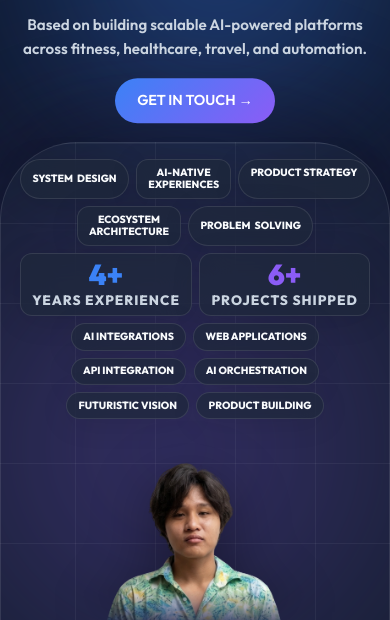
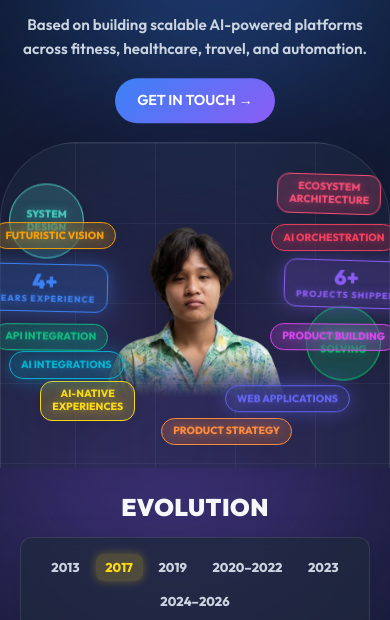
Before and after one commit to winchakma/portfolio, a plain HTML site: page index.html in a window 390 px wide. Shown: the part 224-844 px from the top of the page. Drawn offline with Linux system fonts and the light colour scheme.

Commit message:
fix(mobile): restore floating stickers and apply permanent colors

```diff
--- a/styles.css
+++ b/styles.css
@@ -467,40 +467,68 @@ footer { text-align: center; padding: 2rem 1rem; border-top: 1px solid var(--gla
         height: auto;
         border-radius: 20px;
     }
-    /* Stickers: reflow from absolute to flex-wrap (same look, mobile-friendly) */
-    .sticker {
-        position: static !important;
-        transform: none !important;
-        animation: none !important;
-        font-size: 0.75rem;
-        padding: 0.5rem 0.9rem;
-    }
-    .sticker-circle {
-        width: auto;
-        height: auto;
-        border-radius: 50px;
-        flex-direction: row;
-        gap: 0.25rem;
-        padding: 0.5rem 1rem;
-    }
     .portrait-container {
-        flex-wrap: wrap;
-        gap: 0.6rem;
-        justify-content: center;
-        margin-top: 0;
-        margin-bottom: 1rem;
-        padding: 1rem 1rem 0;
+        margin-top: 2rem;
+        margin-bottom: 2rem;
+        padding: 1rem 0;
+        /* Ensure container fits width for absolute stickers */
+        width: 100%;
     }
     .portrait-img {
-        flex-basis: 100%;
-        display: block;
-        width: 65%;
+        width: 100%;
         max-width: 350px;
         height: auto;
         border-radius: 20px;
-        margin: 0 auto 0.5rem auto;
+        margin: 0 auto;
+        display: block;
     }
-    /* Hide separate mobile-skills div — stickers ARE the skills */
+
+    /* Make stickers float around portrait like desktop, but scaled down */
+    .sticker {
+        font-size: 0.75rem;
+        padding: 0.5rem 0.8rem;
+    }
+    .sticker-circle {
+        width: 90px;
+        height: 90px;
+    }
+    .metric-number { font-size: 1.6rem; margin-bottom: 0.1rem; }
+    .metric-label { font-size: 0.65rem; }
+
+    /* Adjust positions to fit mobile screen */
+    .s-teal { top: 5%; left: 2%; transform: rotate(-5deg); }
+    .s-vision { top: 22%; left: -2%; transform: rotate(2deg); }
+    .s-blue { top: 40%; left: -5%; transform: rotate(-3deg); }
+    .s-api { top: 62%; left: -2%; transform: rotate(4deg); }
+    .s-cyan { bottom: 15%; left: 2%; transform: rotate(2deg); }
+    .s-yellow { bottom: 0%; left: 10%; transform: rotate(-2deg); }
+
+    .s-pink { top: 5%; right: 2%; transform: rotate(5deg); }
+    .s-ai-orch { top: 22%; right: -2%; transform: rotate(-2deg); }
+    .s-purple { top: 40%; right: -5%; transform: rotate(4deg); }
+    .s-build { top: 62%; right: -2%; transform: rotate(1deg); }
+    .s-green { bottom: 15%; right: 2%; transform: rotate(-4deg); }
+    .s-indigo { bottom: 0%; right: 10%; transform: rotate(3deg); }
+    .s-orange { bottom: -10%; right: 25%; transform: rotate(-2deg); }
+
+    /* Make them PERMANENTLY colored on mobile so they don't look boring and don't need hover */
+    .s-teal { background: rgba(74, 210, 196, 0.2); border-color: #4ad2c4; color: #4ad2c4; text-shadow: 0 0 10px rgba(74, 210, 196, 0.5); }
+    .s-yellow { background: rgba(252, 217, 20, 0.2); border-color: #fcd914; color: #fcd914; text-shadow: 0 0 10px rgba(252, 217, 20, 0.5); }
+    .s-orange { background: rgba(255, 139, 61, 0.2); border-color: #ff8b3d; color: #ff8b3d; text-shadow: 0 0 10px rgba(255, 139, 61, 0.5); }
+    .s-pink { background: rgba(249, 77, 118, 0.2); border-color: #f94d76; color: #f94d76; text-shadow: 0 0 10px rgba(249, 77, 118, 0.5); }
+    .s-green { background: rgba(0, 211, 108, 0.2); border-color: #00d36c; color: #00d36c; text-shadow: 0 0 10px rgba(0, 211, 108, 0.5); }
+    .s-blue { background: rgba(59, 130, 246, 0.2); border-color: #3b82f6; box-shadow: 0 0 20px rgba(59, 130, 246, 0.4); }
+    .s-blue .metric-label { color: #3b82f6; text-shadow: 0 0 10px rgba(59, 130, 246, 0.5); }
+    .s-purple { background: rgba(139, 92, 246, 0.2); border-color: #8b5cf6; box-shadow: 0 0 20px rgba(139, 92, 246, 0.4); }
+    .s-purple .metric-label { color: #8b5cf6; text-shadow: 0 0 10px rgba(139, 92, 246, 0.5); }
+    .s-cyan { background: rgba(6, 182, 212, 0.2); border-color: #06b6d4; color: #06b6d4; text-shadow: 0 0 10px rgba(6, 182, 212, 0.5); box-shadow: 0 0 20px rgba(6, 182, 212, 0.4); }
+    .s-indigo { background: rgba(99, 102, 241, 0.2); border-color: #6366f1; color: #6366f1; text-shadow: 0 0 10px rgba(99, 102, 241, 0.5); box-shadow: 0 0 20px rgba(99, 102, 241, 0.4); }
+    .s-api { background: rgba(16, 185, 129, 0.2); border-color: #10b981; color: #10b981; text-shadow: 0 0 10px rgba(16, 185, 129, 0.5); }
+    .s-ai-orch { background: rgba(244, 63, 94, 0.2); border-color: #f43f5e; color: #f43f5e; text-shadow: 0 0 10px rgba(244, 63, 94, 0.5); }
+    .s-vision { background: rgba(245, 158, 11, 0.2); border-color: #f59e0b; color: #f59e0b; text-shadow: 0 0 10px rgba(245, 158, 11, 0.5); }
+    .s-build { background: rgba(217, 70, 239, 0.2); border-color: #d946ef; color: #d946ef; text-shadow: 0 0 10px rgba(217, 70, 239, 0.5); }
+
+    /* Hide the old separate mobile-skills component we made earlier */
     .mobile-skills { display: none !important; }
 
     /* Glass card padding */
@@ -574,7 +602,9 @@ footer { text-align: center; padding: 2rem 1rem; border-top: 1px solid var(--gla
     .workflow-step { padding: 1rem 0.75rem; }
     .metric-number { font-size: 1.8rem; }
     .btn { display: block; width: fit-content; margin: 0 auto; }
-    /* Stickers even smaller */
+    /* Stickers even smaller for small phones */
     .sticker { font-size: 0.65rem; padding: 0.4rem 0.7rem; }
-    .portrait-container { gap: 0.45rem; }
+    .sticker-circle { width: 75px; height: 75px; }
+    .metric-number { font-size: 1.3rem; }
+    .metric-label { font-size: 0.55rem; }
 }
```
